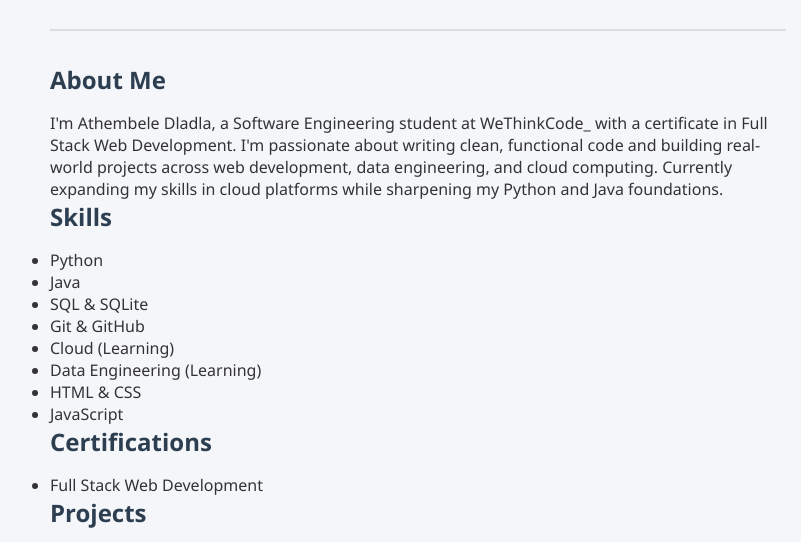
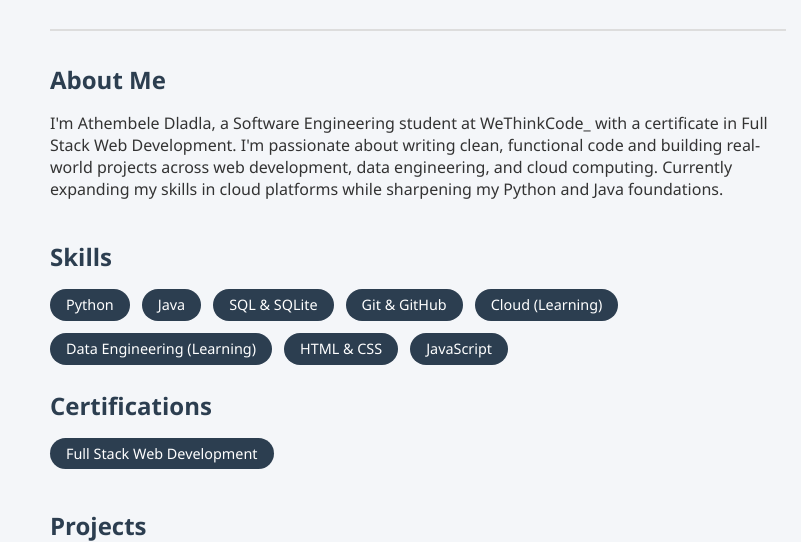
Before and after one commit to Athembele-Dladla/cloud-learning, a plain HTML site: page static-website/index.html in a window 1280 px wide. Shown: the part 194-736 px from the top of the page, without its empty margins (222-1023 px from the left). Drawn offline with Linux system fonts and the light colour scheme.

Commit message:
feat: add skill tag styles and certifications spacing

```diff
--- a/static-website/style.css
+++ b/static-website/style.css
@@ -36,3 +36,26 @@
     color: #2c3e50;
     margin-bottom: 1rem;
   }
+
+  section {
+    margin-bottom: 2.5rem;
+  }
+
+  ul {
+    list-style: none;
+    display: flex;
+    flex-wrap: wrap;
+    gap: 0.75rem;
+  }
+
+  ul li {
+    background-color: #2c3e50;
+    color: white;
+    padding: 0.4rem 1rem;
+    border-radius: 20px;
+    font-size: 0.9rem;
+  }
+
+  #skills h2:nth-of-type(2) {
+    margin-top: 1.5rem;
+  }
```
